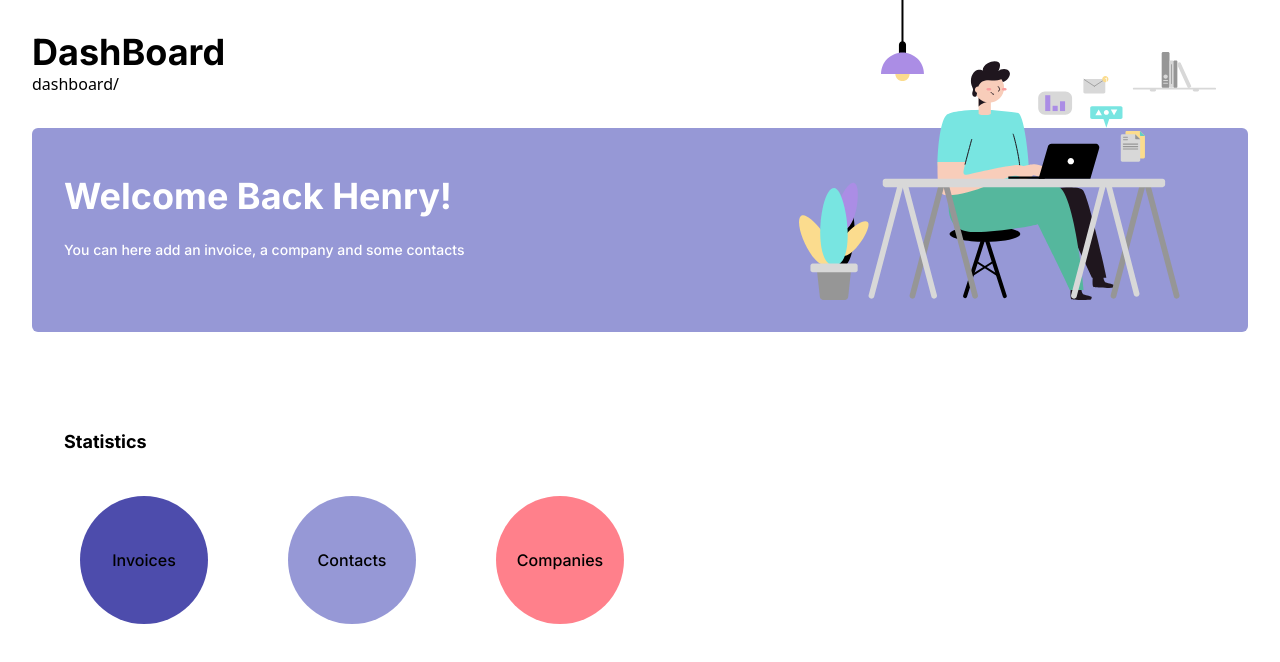
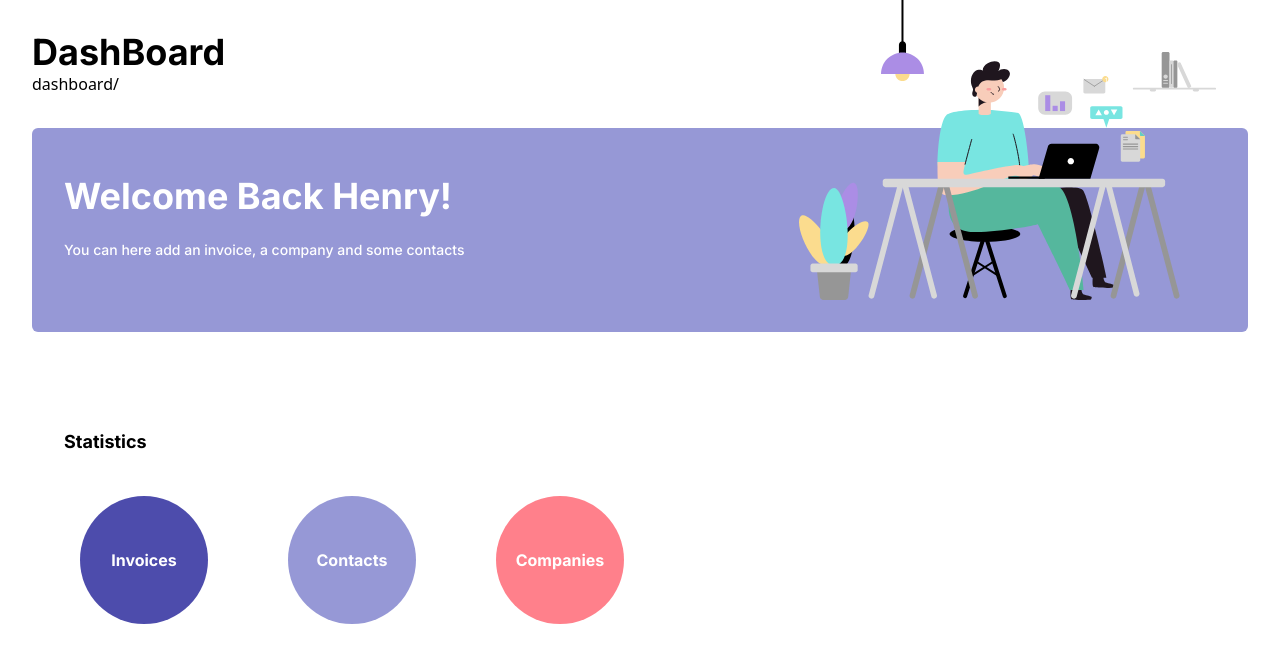
Before and after one commit to Taweria/Cogip_Project, a React (Vite) app in the folder cogip/: page /dashboard in a window 1280 px wide. Shown: the top 662 px of the page. Built offline with nearby package versions, Linux system fonts and the light colour scheme; no server answers.

Commit message:
Statistics

```diff
--- a/cogip/src/components/statistics.jsx
+++ b/cogip/src/components/statistics.jsx
@@ -34,15 +34,15 @@ const Statistics = () => {
         <div className="w-12/12 md:w-6/12 mx-8 py-8 rounded-md font-inter">
             <h2 className="font-bold text-lg mx-8"> Statistics </h2>
             <div className="flex flex-col justify-center items-center md:flex-row">
-               <div className="bg-violet rounded-full flex flex-col justify-center items-center w-32 h-32 p-8 m-2 md:m-10">
+               <div className="bg-violet text-white font-bold rounded-full flex flex-col justify-center items-center w-32 h-32 p-8 m-2 md:m-10">
                     <span> {invoices} </span>
                     <span> Invoices </span>
                 </div>
-               <div className="bg-lavande rounded-full flex flex-col justify-center items-center w-32 h-32 p-8 m-2 md:m-10">
+               <div className="bg-lavande text-white font-bold rounded-full flex flex-col justify-center items-center w-32 h-32 p-8 m-2 md:m-10">
                     <span> {contacts} </span>
                     <span> Contacts </span>
                 </div>
-               <div className="bg-pink rounded-full flex flex-col justify-center items-center w-32 h-32 p-8 m-2 md:m-10">
+               <div className="bg-pink text-white font-bold rounded-full flex flex-col justify-center items-center w-32 h-32 p-8 m-2 md:m-10">
                     <span> {companies} </span>
                     <span> Companies </span>
                 </div>
```
